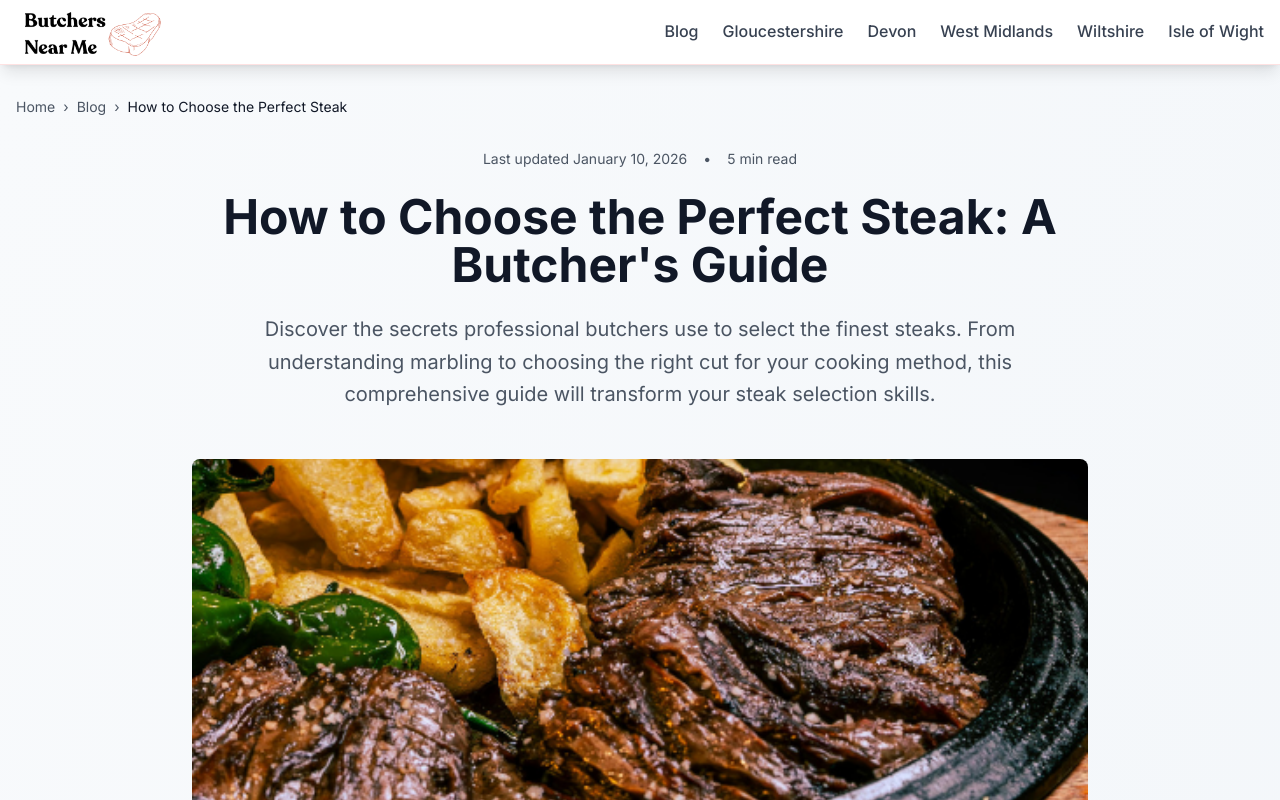
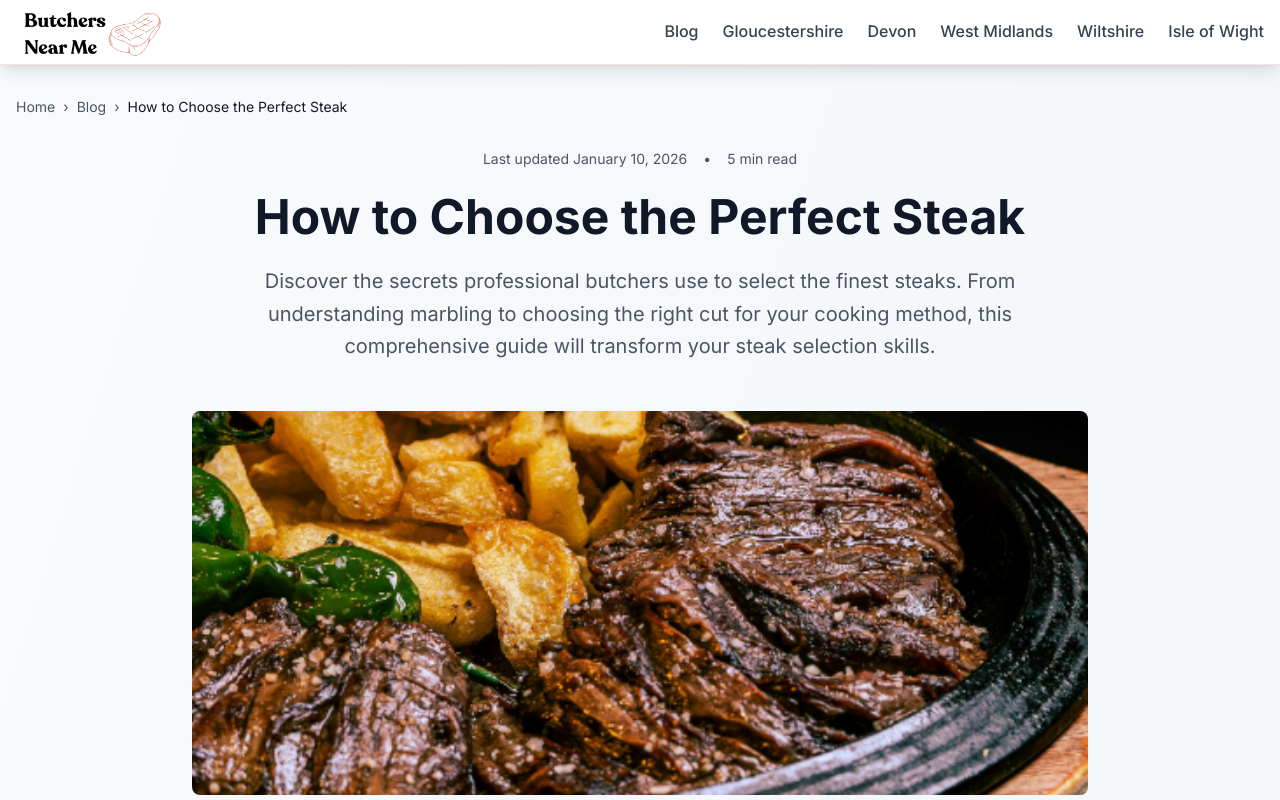
Before and after one commit to weltodigital/butchers-near-me, a Next.js app: page /blog/choosing-perfect-steak in a window 1280 px wide. Shown: the top 800 px of the page. Built offline with nearby package versions, Linux system fonts and the light colour scheme.

Commit message:
Simplify blog post title from 'How to Choose the Perfect Steak: A Butcher's Guide' to 'How to Choose the Perfect Steak'

```diff
--- a/src/app/blog/choosing-perfect-steak/page.tsx
+++ b/src/app/blog/choosing-perfect-steak/page.tsx
@@ -3,16 +3,16 @@ import Link from 'next/link'
 import Image from 'next/image'
 
 export const metadata: Metadata = {
-  title: 'How to Choose the Perfect Steak: A Butcher&apos;s Guide | Butchers Near Me',
+  title: 'How to Choose the Perfect Steak | Butchers Near Me',
   description: 'Learn from professional butchers how to select the best cuts for your perfect steak, including marbling, aging, and preparation tips. Expert advice on ribeye, sirloin, and fillet cuts.',
   keywords: 'how to choose steak, best steak cuts, marbling steak, aged beef, ribeye vs sirloin, butcher advice steak, steak quality guide, meat selection tips, dry aged steak, steak preparation',
   openGraph: {
-    title: 'How to Choose the Perfect Steak: A Butcher&apos;s Guide',
+    title: 'How to Choose the Perfect Steak',
     description: 'Professional butcher tips on selecting the best steak cuts, understanding marbling, and choosing quality beef.',
     url: 'https://www.butchersnearme.co.uk/blog/choosing-perfect-steak',
   },
   twitter: {
-    title: 'How to Choose the Perfect Steak: A Butcher&apos;s Guide',
+    title: 'How to Choose the Perfect Steak',
     description: 'Expert butcher advice on selecting the perfect steak cut for any occasion.',
   },
 }
@@ -39,7 +39,7 @@ export default function ChoosingPerfectSteakPage() {
               <span>5 min read</span>
             </div>
             <h1 className="text-4xl md:text-5xl font-bold text-gray-900 mb-6">
-              How to Choose the Perfect Steak: A Butcher&apos;s Guide
+              How to Choose the Perfect Steak
             </h1>
             <p className="text-xl text-gray-600 max-w-3xl mx-auto leading-relaxed">
               Discover the secrets professional butchers use to select the finest steaks.
--- a/src/app/blog/page.tsx
+++ b/src/app/blog/page.tsx
@@ -21,7 +21,7 @@ export const metadata: Metadata = {
 const blogPosts = [
   {
     id: 'choosing-perfect-steak',
-    title: 'How to Choose the Perfect Steak: A Butcher&apos;s Guide',
+    title: 'How to Choose the Perfect Steak',
     excerpt: 'Learn from professional butchers how to select the best cuts for your perfect steak, including marbling, aging, and preparation tips.',
     image: '/how-to-choose-the-perfect-steak.png',
     date: '2026-01-10',
```
